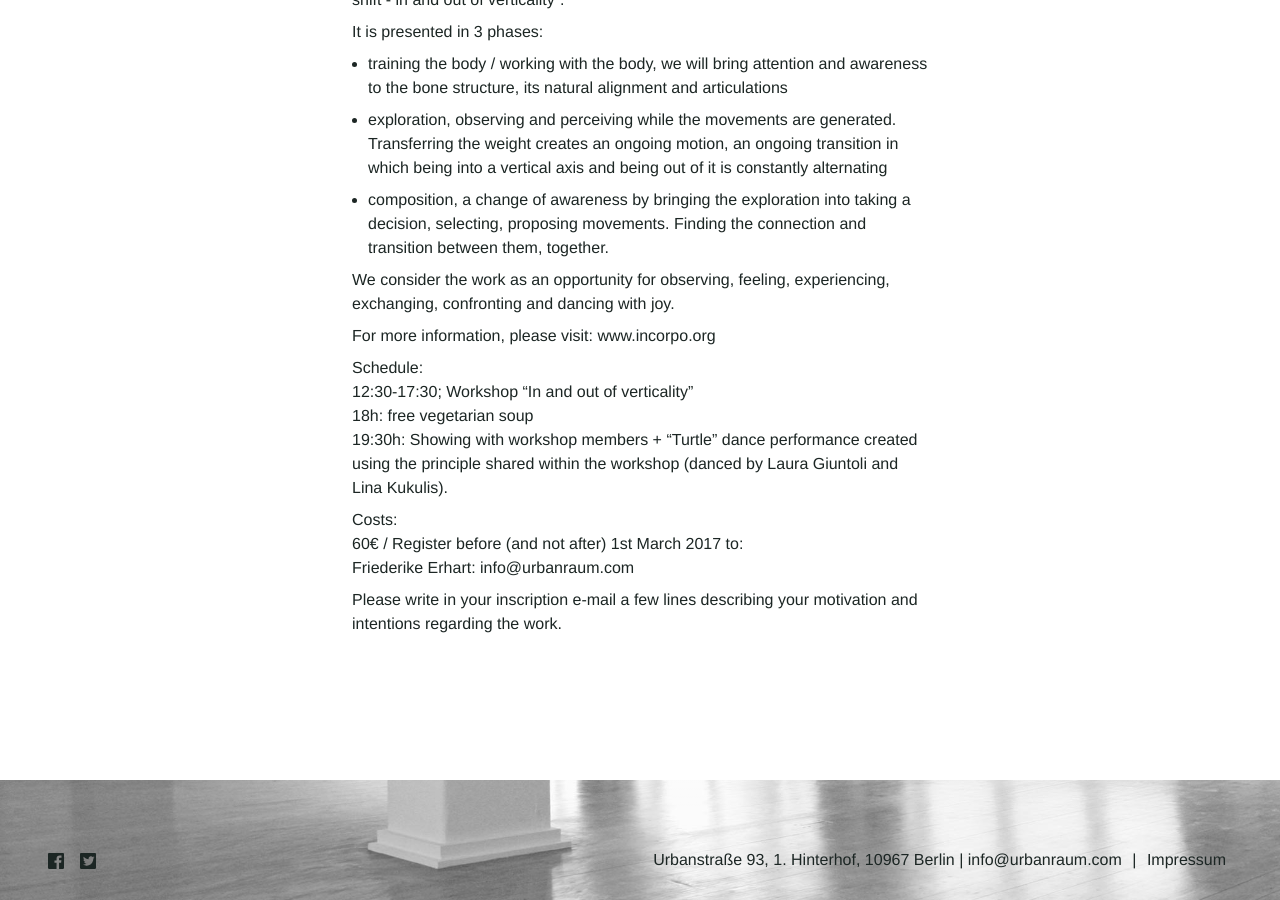
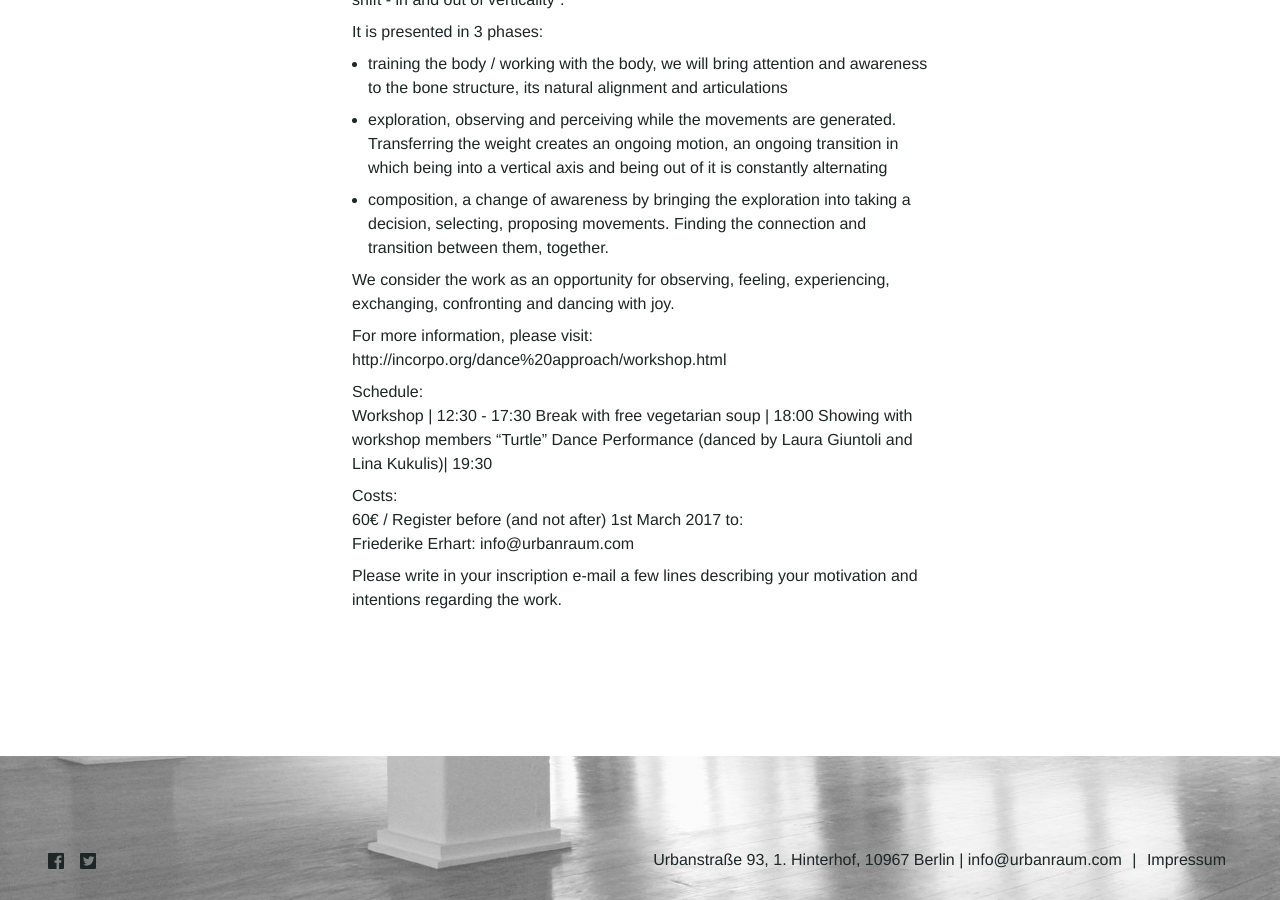
Before and after one commit to Kriesse/urbanraum, a Jekyll site: the page built from _workshops/in_and_out_of_verticality.md, in a window 1280 px wide and 900 px high, scrolled down 890 px. Built offline with Jekyll 4.4.1, drawn with Linux system fonts in a browser that asks for light colours; nearby versions of some CDN libraries.

Commit message:
Update in_and_out_of_verticality.md

```diff
--- a/_workshops/in_and_out_of_verticality.md
+++ b/_workshops/in_and_out_of_verticality.md
@@ -42,12 +42,12 @@ description_en: |
 
   We consider the work as an opportunity for observing, feeling, experiencing, exchanging, confronting and dancing with joy.
 
-  For more information, please visit: www.incorpo.org
+  For more information, please visit: http://incorpo.org/dance%20approach/workshop.html
 
   Schedule:
-  12:30-17:30; Workshop "In and out of verticality”
-  18h: free vegetarian soup
-  19:30h: Showing with workshop members + “Turtle” dance performance created using the principle shared within the workshop (danced by Laura Giuntoli and Lina Kukulis).
+  Workshop | 12:30 - 17:30
+  Break with free vegetarian soup | 18:00
+  Showing with workshop members "Turtle" Dance Performance (danced by Laura Giuntoli and Lina Kukulis)| 19:30
 
 
   Costs:
```
